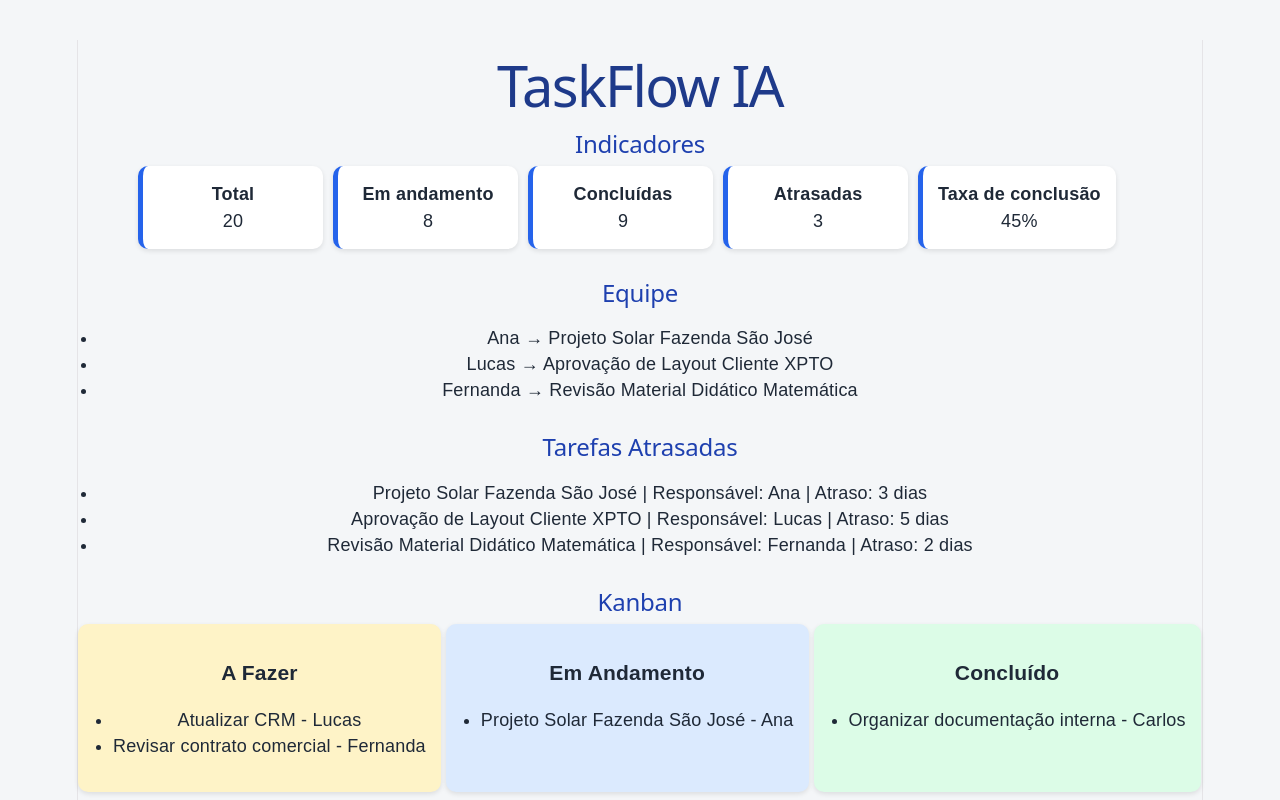
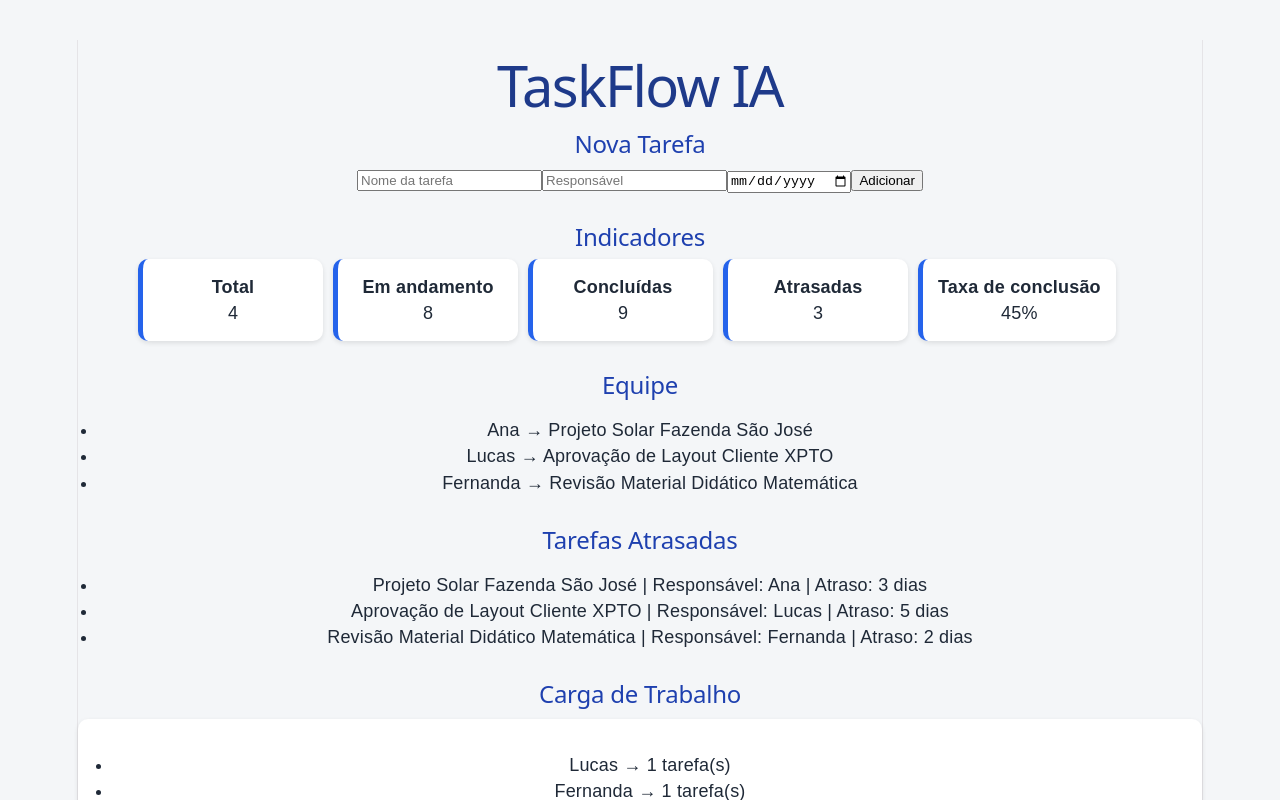
Before and after one commit to JoaoDanielbt/taskflow-ia, a React (Vite) app: page / in a window 1280 px wide. Shown: the top 800 px of the page. Built offline with nearby package versions, Linux system fonts and the light colour scheme.

Commit message:
feat: adicionar cadastro de tarefas e carga de trabalho

```diff
--- a/src/App.tsx
+++ b/src/App.tsx
@@ -1,3 +1,4 @@
+import { useState } from 'react'
 import './App.css'
 
 function App() {
@@ -16,7 +17,6 @@ function App() {
     }
   ]
 
-  const totalTarefas = 20
   const tarefasEmAndamento = 8
   const tarefasConcluidas = 9
   const tarefasAtrasadas = 3
@@ -38,7 +38,7 @@ function App() {
     atraso: '2 dias'
   }
 ]
-const kanban = {
+const [kanban, setKanban] = useState({
   aFazer: [
     {
       tarefa: 'Atualizar CRM',
@@ -63,10 +63,75 @@ const kanban = {
       responsavel: 'Carlos'
     }
   ]
+})
+const totalTarefas =
+  kanban.aFazer.length +
+  kanban.emAndamento.length +
+  kanban.concluido.length
+const [novaTarefa, setNovaTarefa] = useState('')
+const [novoResponsavel, setNovoResponsavel] = useState('')
+const [novoPrazo, setNovoPrazo] = useState('')
+function adicionarTarefa() {
+  const nova = {
+    tarefa: novaTarefa,
+    responsavel: novoResponsavel,
+    prazo: novoPrazo
+  }
+
+  setKanban({
+    ...kanban,
+    aFazer: [...kanban.aFazer, nova]
+  })
+
+  setNovaTarefa('')
+  setNovoResponsavel('')
+  setNovoPrazo('')
 }
+
+const cargaTrabalho: Record<string, number> = {}
+
+kanban.aFazer.forEach((item) => {
+  cargaTrabalho[item.responsavel] =
+    (cargaTrabalho[item.responsavel] || 0) + 1
+})
+
+kanban.emAndamento.forEach((item) => {
+  cargaTrabalho[item.responsavel] =
+    (cargaTrabalho[item.responsavel] || 0) + 1
+})
+
+kanban.concluido.forEach((item) => {
+  cargaTrabalho[item.responsavel] =
+    (cargaTrabalho[item.responsavel] || 0) + 1
+})
   return (
     <div>
       <h1>TaskFlow IA</h1>
+      <h2>Nova Tarefa</h2>
+
+<input
+  type="text"
+  placeholder="Nome da tarefa"
+  value={novaTarefa}
+  onChange={(e) => setNovaTarefa(e.target.value)}
+/>
+
+<input
+  type="text"
+  placeholder="Responsável"
+  value={novoResponsavel}
+  onChange={(e) => setNovoResponsavel(e.target.value)}
+/>
+
+<input
+  type="date"
+  value={novoPrazo}
+  onChange={(e) => setNovoPrazo(e.target.value)}
+/>
+
+<button onClick={adicionarTarefa}>
+  Adicionar
+</button>
 
      <h2>Indicadores</h2>
 
@@ -118,6 +183,17 @@ const kanban = {
     </li>
   ))}
 </ul>
+<h2>Carga de Trabalho</h2>
+
+<div className="card">
+  <ul>
+    {Object.entries(cargaTrabalho).map(([nome, quantidade]) => (
+      <li key={nome}>
+        {nome} → {quantidade} tarefa(s)
+      </li>
+    ))}
+  </ul>
+</div>
 <h2>Kanban</h2>
 
 <div className="kanban">
```
